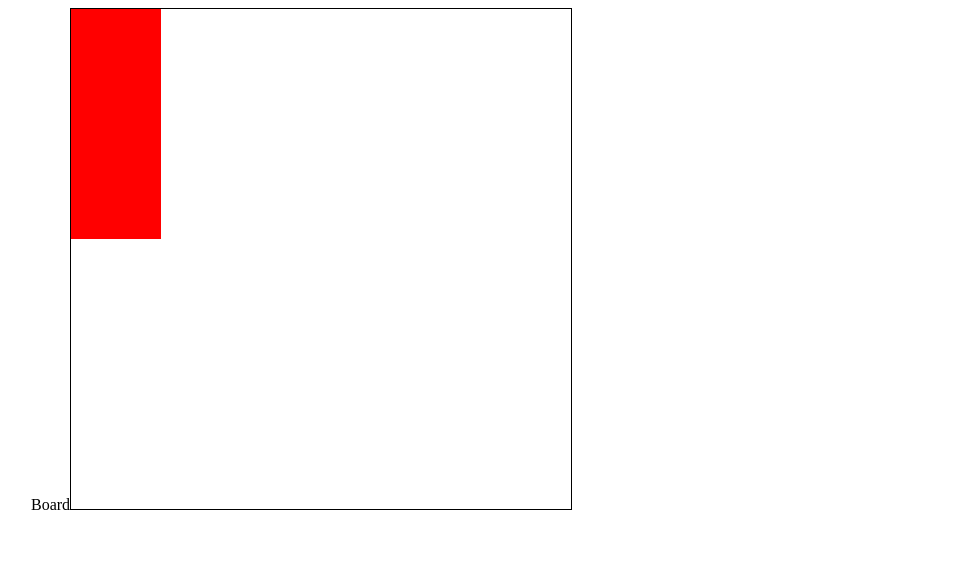
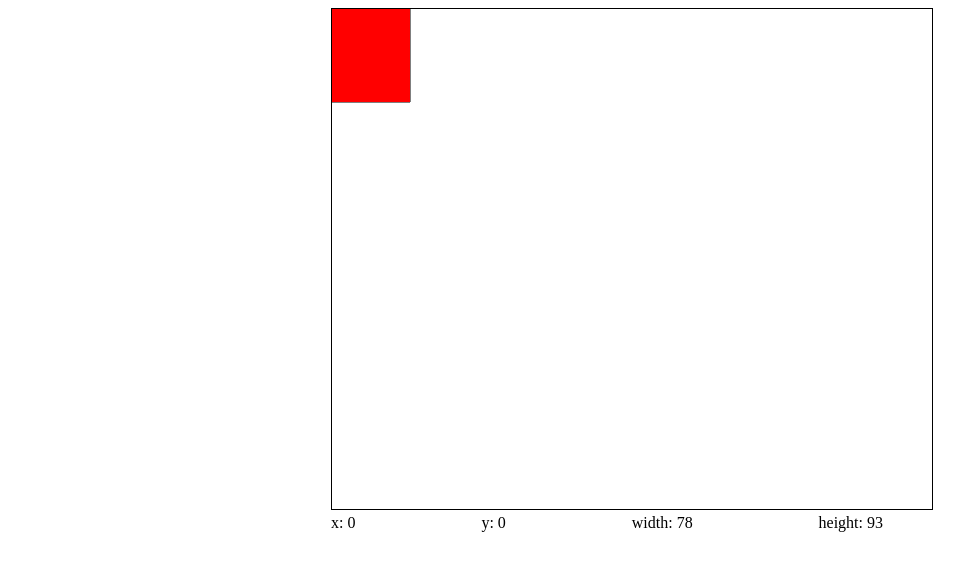
Before and after one commit to JoachimKoenigslieb/square-packing, a Gatsby site: page / in a window 1280 px wide. Shown: the whole page, without its empty margins (33-997 px from the left). Built offline with nearby package versions, Linux system fonts and the light colour scheme; Gatsby itself is replaced by a stand-in of ours.

Commit message:
refactor structure + add rectangle context

```diff
--- /dev/null
+++ b/src/pages/Board.tsx
@@ -0,0 +1,39 @@
+import React, { useRef } from 'react'
+import styled, { useTheme } from 'styled-components'
+import { useSetupCanvas } from './useSetupCanvas'
+
+const MyStyledCanvas = styled.canvas`
+	border: 1px solid black;
+`
+
+const breakpoints = {
+	xs: 0,
+	sm: 600,
+	md: 900,
+	lg: 1200,
+	xl: 1536
+} as const
+
+export const HEIGHT = 500
+export const WIDTH = breakpoints.sm
+
+
+interface CanvasProps {
+	children?: React.ReactNode
+}
+const innerCanvas = (props: CanvasProps, ref: React.ForwardedRef<HTMLCanvasElement>) => {
+	return <MyStyledCanvas width={WIDTH} height={HEIGHT} ref={ref}/>
+}
+
+const Canvas = React.forwardRef<HTMLCanvasElement>(innerCanvas)
+
+const Board = (): JSX.Element => {
+	const ref = useRef<HTMLCanvasElement>(null)
+	useSetupCanvas(ref)
+
+	return (
+		<Canvas ref={ref}/>
+	)
+}
+
+export default Board
--- /dev/null
+++ b/src/pages/Context.ts
@@ -0,0 +1,10 @@
+import React, { useContext } from 'react'
+import { Rectangle } from './Rectangle'
+
+type Context = {
+	rectangles: Rectangle[],
+	setRectangles: React.Dispatch<React.SetStateAction<Rectangle[]>>
+}
+
+export const Context = React.createContext<Context>({} as Context)
+export const useRectangles = () => useContext(Context)
--- /dev/null
+++ b/src/pages/Rectangle.ts
@@ -0,0 +1,24 @@
+export class Rectangle {
+	height: number
+	width: number
+	x: number
+	y: number
+	isPlaced: boolean
+
+	constructor (height: number, width: number, x: number, y: number) {
+		this.height = height
+		this.width = width
+		this.x = x
+		this.y = y
+		this.isPlaced = false
+	}
+
+	public move(e: MouseEvent) {
+		this.x = e.offsetX - this.width / 2
+		this.y = e.offsetY - this.height / 2
+	}
+
+	public place() {
+		this.isPlaced = true
+	}
+}
--- /dev/null
+++ b/src/pages/RectangleList.tsx
@@ -0,0 +1,42 @@
+import { Grid } from '@mui/material'
+import React from 'react'
+import styled from 'styled-components'
+import { useRectangles } from './Context'
+
+
+const ItemContainer = styled.div`
+	width: 100%;
+	display: flex;
+	justify-content: space-between;
+`
+
+const RectangleList = (): JSX.Element => {
+	const { rectangles, } = useRectangles()
+
+	return (
+		<Grid container>
+			{rectangles.map((rectangle, i) => {
+				return (
+					<Grid key={i} item container xs={12}>
+						<ItemContainer>
+							<div>
+								x: {rectangle.x}
+							</div>
+							<div>
+								y: {rectangle.y}
+							</div>
+							<div>
+								width: {rectangle.width}
+							</div>
+							<div>
+								height: {rectangle.height}
+							</div>
+						</ItemContainer>
+					</Grid>
+				)
+			})}
+		</Grid>
+	)
+}
+
+export default RectangleList
--- a/src/pages/index.tsx
+++ b/src/pages/index.tsx
@@ -1,210 +1,26 @@
 import { Container } from '@mui/material'
-import React, { useEffect, useLayoutEffect, useRef, useState } from 'react'
+import React, { useState } from 'react'
 import styled from 'styled-components'
+import Board from './Board'
+import { Context } from './Context'
 import './index.css'
+import { Rectangle } from './Rectangle'
+import RectangleList from './RectangleList'
+import { spawnRect } from './utils'
 
 const MyContainer = styled(Container)`
-	height: 500px;
 `
 
-const MyStyledCanvas = styled.canvas`
-	border: 1px solid black;
-`
-
-const WIDTH = 500
-const HEIGHT = 500
-
-interface CanvasProps {
-	children?: React.ReactNode
-}
-
-const innerCanvas = (props: CanvasProps, ref: React.ForwardedRef<HTMLCanvasElement>) => {
-	return <MyStyledCanvas width={WIDTH} height={HEIGHT} ref={ref}/>
-}
-class Rectangle {
-	height: number
-	width: number
-	x: number
-	y: number
-	isPlaced: boolean
-
-	constructor (height: number, width: number, x: number, y: number) {
-		this.height = height
-		this.width = width
-		this.x = x
-		this.y = y
-		this.isPlaced = false
-	}
-
-	public move(e: MouseEvent) {
-		this.x = e.offsetX - this.width / 2
-		this.y = e.offsetY - this.height / 2
-	}
-
-	public place() {
-		this.isPlaced = true
-	}
-}
-
-const Canvas = React.forwardRef<HTMLCanvasElement>(innerCanvas)
-
-const drawRect = (rect: Rectangle, ctx: CanvasRenderingContext2D, color: 'blue' | 'red') => {
-	ctx.fillStyle = color
-	ctx.fillRect(rect.x, rect.y, rect.width, rect.height)
-}
-
-const moveRect = (rect: Rectangle, ctx: CanvasRenderingContext2D, e: MouseEvent) => {
-	// ctx.clearRect(rect.x, rect.y, rect.width, rect.height)
-	rect.move(e)
-	// ctx.fillRect(rect.x, rect.y, rect.width, rect.height)
-}
-
-const spawnRect = (): Rectangle => {
-	const width = Math.floor(Math.random() * 100) + 5
-	const height = Math.floor(Math.random() * 100) + 5
-
-	const rectangle = new Rectangle(height, width, 0, 0)
-
-	return rectangle
-}
-
-const overlaps = (rectA: Rectangle, rectB: Rectangle) => {
-	const rightBorderA = rectA.x + rectA.width
-	const bottomBorderA = rectA.y + rectA.height
-	const leftBorderA = rectA.x
-	const topBorderA = rectA.y
-
-	const rightBorderB = rectB.x + rectB.width
-	const bottomBorderB = rectB.y + rectB.height
-	const leftBorderB = rectB.x
-	const topBorderB = rectB.y
-
-	const overlapsX = rightBorderA > leftBorderB && rightBorderB > leftBorderA
-	const overlapsY = bottomBorderA > topBorderB && bottomBorderB > topBorderA
-
-	return overlapsY && overlapsX
-}
-
-const collision = (rect: Rectangle, otherRectangles: Rectangle[]): boolean => {
-
-}
-
-const doesHover = (rect: Rectangle, ctx: CanvasRenderingContext2D, e: MouseEvent) => {
-	if (rect.isPlaced) {
-		return false
-	}
-
-	const mousePosX = e.offsetX
-	const mousePosY = e.offsetY
-
-	const overlapsX = mousePosX > rect.x && mousePosX < rect.x + rect.width
-	const overlapsY = mousePosY > rect.y && mousePosY < rect.y + rect.height
-
-	// console.log(
-	// 	'mouse is at (', mousePosX, ', ', mousePosY, ').',
-	// 	'rect is at', 'x:', rect.x, 'to', rect.x + rect.width, 'y:', rect.y, 'to', rect.y + rect.height,
-	// 	'overlaps x?', overlapsX,
-	// 	'overlaps Y', overlapsY,
-	// )
-
-	if (overlapsX && overlapsY) {
-		return true
-	}
-
-	return false
-}
-
-const draw = (rects: Rectangle[], ctx: CanvasRenderingContext2D) => {
-	ctx.clearRect(0, 0, WIDTH, HEIGHT)
-
-	rects.forEach((rect, i) => drawRect(rect, ctx, i === rects.length - 1 ? 'red' : 'blue'))
-}
-
-
-const useSetupCanvas = (ref: React.RefObject<HTMLCanvasElement>): void => {
-	const dragRef = useRef<boolean>(false)
-
-	let settableRect = new Rectangle(230, 90, 0, 0)
-
-	const rectangles: Rectangle[] = [ settableRect, ]
-
-	const [, setRender, ] = useState(0)
-
-	useLayoutEffect(() => {
-		if (ref.current === null) {
-			return
-		}
-
-		const canvas = ref.current
-		const ctx = canvas.getContext('2d')
-
-		if (ctx === null) {
-			return
-		}
-
-		draw([settableRect], ctx)
-		const canvasClassName = canvas.className
-
-		canvas.addEventListener('mouseup', e => {
-			const hovers = doesHover(settableRect, ctx, e)
-
-			if (hovers) {
-				console.log('rectangles:', rectangles)
-
-				settableRect = spawnRect()
-				rectangles.push(settableRect)
-				console.log('new rect:', settableRect)
-				draw(rectangles, ctx)
-
-				dragRef.current = false
-			}
-		})
-
-		canvas.addEventListener('mousedown', e => {
-			const hovers = doesHover(settableRect, ctx, e)
-
-			if (hovers) {
-				dragRef.current = true
-			}
-		})
-
-		canvas.addEventListener('mousemove', e => {
-			const hovers = doesHover(settableRect, ctx, e)
-
-			if (hovers) {
-				canvas.className = `${canvasClassName} hovered`
-			} else {
-				canvas.className = canvasClassName
-			}
-		})
-
-		canvas.addEventListener('mousemove', e => {
-			if (dragRef.current) {
-				moveRect(settableRect, ctx, e)
-
-				if (rectangles.length === 2) {
-
-					console.log(overlaps(rectangles[0], rectangles[1]))
-				}
-				draw([settableRect, ...rectangles, ], ctx)
-			}
-		})
-	}, [])
-}
-
 const IndexPage = () => {
-	const ref = useRef<HTMLCanvasElement>(null)
-	useSetupCanvas(ref)
-
-	useLayoutEffect(() => {
-		console.log(ref)
-	}, [])
+	const [ rectangles, setRectangles, ] = useState<Rectangle[]>([ spawnRect(), ])
 
 	return (
-		<MyContainer maxWidth="lg">
-			Board
-			<Canvas ref={ref}/>
-		</MyContainer>
+		<Context.Provider value={{ rectangles, setRectangles, }}>
+			<MyContainer maxWidth="sm">
+				<Board />
+				<RectangleList />
+			</MyContainer>
+		</Context.Provider>
 	)
 }
 
--- /dev/null
+++ b/src/pages/useSetupCanvas.ts
@@ -0,0 +1,100 @@
+import { useEffect, useRef } from 'react'
+import { useRectangles } from './Context'
+import { collision, doesHover, draw, spawnRect } from './utils'
+
+export const useSetupCanvas = (ref: React.RefObject<HTMLCanvasElement>): void => {
+	const dragRef = useRef<boolean>(false)
+
+	const { rectangles, setRectangles, } = useRectangles()
+	const settableRect = rectangles[rectangles.length - 1]
+
+	useEffect(() => {
+		if (ref.current === null) {
+			return
+		}
+
+		const canvas = ref.current
+		const ctx = canvas.getContext('2d')
+
+		if (ctx === null) {
+			return
+		}
+
+		if (!settableRect) {
+			return
+		}
+
+		draw(rectangles, ctx)
+
+		const canvasClassName = canvas.className.replace('hovered', '')
+
+		const upHandler = (e: MouseEvent) => {
+			if (!settableRect) {
+				return
+			}
+
+			const hovers = doesHover(settableRect, ctx, e)
+
+			if (hovers) {
+				const nextRect = spawnRect()
+
+				if (collision(settableRect, rectangles.slice(0, -1))) {
+					alert('cant set there!')
+				} else {
+					setRectangles(rectangles => [...rectangles, nextRect, ])
+
+					dragRef.current = false
+				}
+			}
+		}
+
+		const downHandler = (e: MouseEvent) => {
+			if (!settableRect) {
+				return
+			}
+
+			const hovers = doesHover(settableRect, ctx, e)
+
+			if (hovers) {
+				dragRef.current = true
+			}
+		}
+
+		const hoverHandler = (e: MouseEvent) => {
+			if (!settableRect) {
+				return
+			}
+
+			const hovers = doesHover(settableRect, ctx, e)
+
+			if (hovers) {
+				canvas.className = `${canvasClassName} hovered`
+			} else {
+				canvas.className = canvasClassName
+			}
+		}
+
+		const dragHandler = (e: MouseEvent) => {
+			if (dragRef.current) {
+				if (!settableRect) {
+					return
+				}
+
+				settableRect.move(e)
+				draw(rectangles, ctx)
+			}
+		}
+
+		canvas.addEventListener('mouseup', upHandler)
+		canvas.addEventListener('mousedown', downHandler)
+		canvas.addEventListener('mousemove', hoverHandler)
+		canvas.addEventListener('mousemove', dragHandler)
+
+		return () => {
+			canvas.removeEventListener('mouseup', upHandler)
+			canvas.removeEventListener('mousedown', downHandler)
+			canvas.removeEventListener('mousemove', hoverHandler)
+			canvas.removeEventListener('mousemove', dragHandler)
+		}
+	}, [ rectangles.length, ])
+}
--- /dev/null
+++ b/src/pages/utils.ts
@@ -0,0 +1,85 @@
+import { HEIGHT, WIDTH } from './Board'
+import { Rectangle } from './Rectangle'
+
+export const drawRect = (rect: Rectangle, ctx: CanvasRenderingContext2D, color: 'blue' | 'red') => {
+	ctx.fillStyle = color
+	ctx.fillRect(rect.x, rect.y, rect.width, rect.height)
+}
+
+export const drawBoundingBox = (rects: Rectangle[], ctx: CanvasRenderingContext2D): void => {
+	const minX = Math.min(...rects.map(rect => rect.x))
+	const maxX = Math.max(...rects.map(rect => rect.x + rect.width))
+	const minY = Math.min(...rects.map(rect => rect.y))
+	const maxY = Math.max(...rects.map(rect => rect.y + rect.height))
+
+	ctx.beginPath()
+	ctx.moveTo(minX, minY)
+	ctx.lineTo(maxX, minY)
+	ctx.lineTo(maxX, maxY)
+	ctx.lineTo(minX, maxY)
+	ctx.lineTo(minX, minY)
+
+	console.log(minX, minY, maxX, maxY)
+
+	ctx.stroke()
+}
+
+export const spawnRect = (): Rectangle => {
+	const width = Math.floor(Math.random() * 100) + 5
+	const height = Math.floor(Math.random() * 100) + 5
+
+	const rectangle = new Rectangle(height, width, 0, 0)
+
+	return rectangle
+}
+
+export const overlap = (rectA: Rectangle, rectB: Rectangle) => {
+	const rightBorderA = rectA.x + rectA.width
+	const bottomBorderA = rectA.y + rectA.height
+	const leftBorderA = rectA.x
+	const topBorderA = rectA.y
+
+	const rightBorderB = rectB.x + rectB.width
+	const bottomBorderB = rectB.y + rectB.height
+	const leftBorderB = rectB.x
+	const topBorderB = rectB.y
+
+	const overlapsX = rightBorderA > leftBorderB && rightBorderB > leftBorderA
+	const overlapsY = bottomBorderA > topBorderB && bottomBorderB > topBorderA
+
+	return overlapsY && overlapsX
+}
+
+export const collision = (rect: Rectangle, otherRectangles: Rectangle[]): boolean => {
+	console.log('checking colission between', rect, 'and', otherRectangles)
+	if (otherRectangles.length === 0){
+		return false
+	}
+
+	return otherRectangles.map(otherRect => overlap(rect, otherRect)).indexOf(true) === -1 ? false : true
+}
+
+export const doesHover = (rect: Rectangle, ctx: CanvasRenderingContext2D, e: MouseEvent) => {
+	if (rect.isPlaced) {
+		return false
+	}
+
+	const mousePosX = e.offsetX
+	const mousePosY = e.offsetY
+
+	const overlapsX = mousePosX > rect.x && mousePosX < rect.x + rect.width
+	const overlapsY = mousePosY > rect.y && mousePosY < rect.y + rect.height
+
+	if (overlapsX && overlapsY) {
+		return true
+	}
+
+	return false
+}
+
+export const draw = (rects: Rectangle[], ctx: CanvasRenderingContext2D) => {
+	ctx.clearRect(0, 0, WIDTH, HEIGHT)
+	drawBoundingBox(rects, ctx)
+
+	rects.forEach((rect, i) => drawRect(rect, ctx, i === rects.length - 1 ? 'red' : 'blue'))
+}
```
